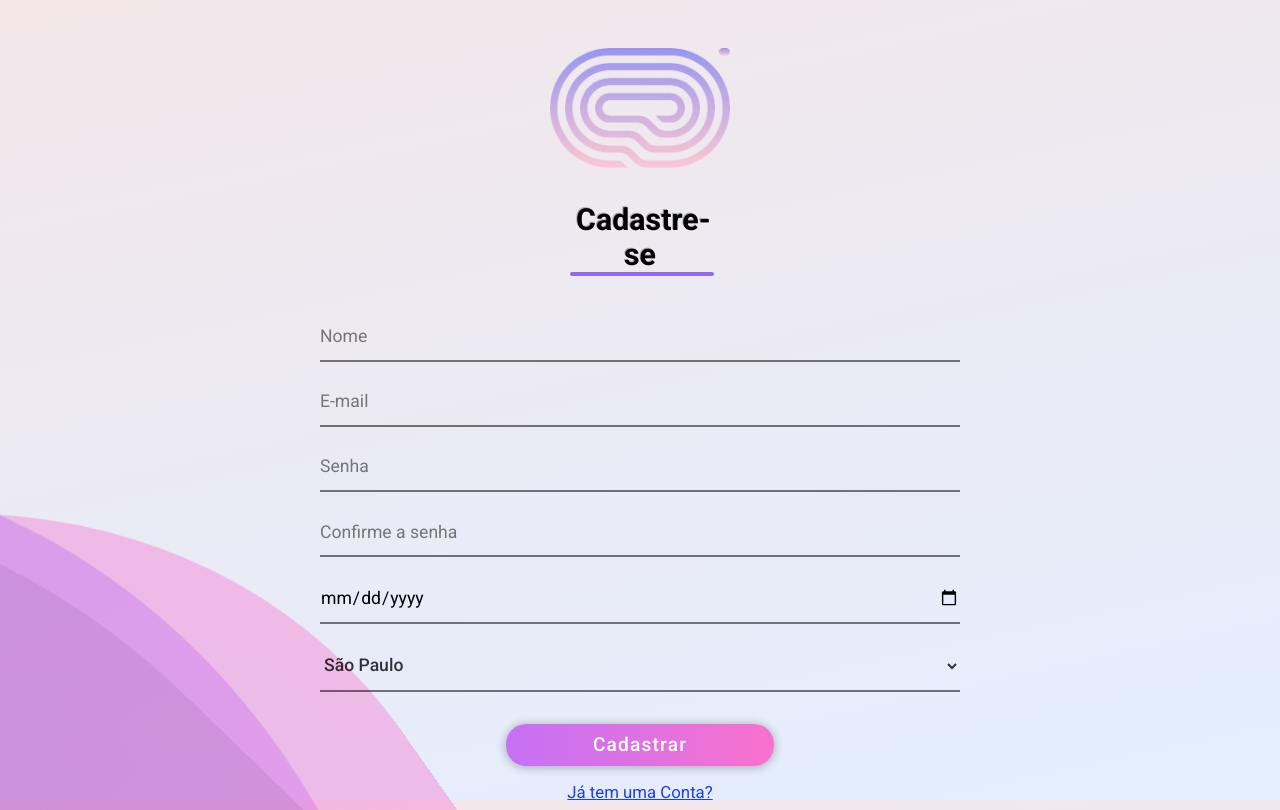
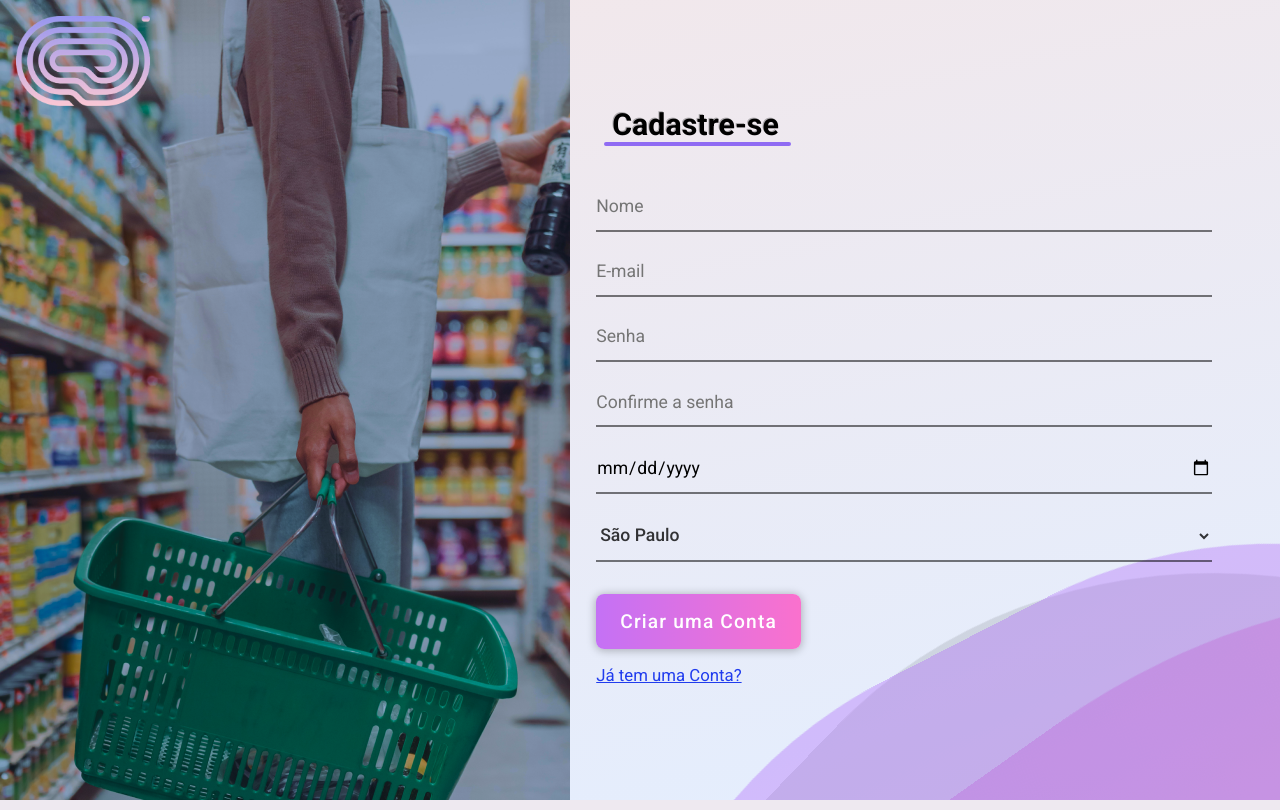
Before and after one commit to VictorLagunaR/listaMercado, a PHP site: page /cadastro.php in a window 1280 px wide. Run offline with PHP 8.4, Linux system fonts and the light colour scheme.

Commit message:
Criando responsividade na tela de cadastro e login e inicialização da responsividade nas telas de serviço

```diff
--- a/view/assets/css/cadastro.css
+++ b/view/assets/css/cadastro.css
@@ -297,19 +297,80 @@ body{
     transition: .2s ease-in;
 }
 
+.main__aside{
+  display: none;
+  width: 50%;
+  height: 100vh;
+  overflow: hidden;
+}
+
 /*Mensagens de erro e sucesso*/
 
 @media screen and (min-width:1200px) {
+  .box{
+    right: -180vw;
+    bottom: -95vw;
+  }
+  body{
+    position: relative;
+    justify-content: center;
+    background: linear-gradient(153.97deg, #F3E7E9 0%, #E3EEFF 99.99%, #E3EEFF 101%);
+    overflow: hidden;
+  }
+    .principal{
+        width: 100vw;
+        height: 100vh;
+        justify-content:unset;
+        align-items: center;
+        flex-direction: row;
+
+    }
+
+    .main__aside{
+      display: block;
+    }
+
+    .logo{
+      position: absolute;
+      top: 1rem;
+      left: 1rem;
+      width: max-content;
+      margin: 0;
+    }
+
+    .logo__img{
+      height: 90px;
+    }
+
     .principal__login{
-        width: 50vw;
+        width: 60vw;
+        position: relative;
+        margin-left: 1rem;
     }
 
     .login__titulo{
-      width: 10vw;
+      width: fit-content;
+      align-self: flex-start;
+      margin-left: 1rem;
+      text-align: left;
+    }
+
+    .form__control{
+      width: 90%;
+      align-self: flex-start;
+    }
+
+    .form__botoes{
+      width: 100%;
+      align-items: flex-start;
     }
 
     .btnCadastrar{
       width: 30%;
+      border-radius: 8px;
+      height: 55px;
+      width: max-content;
+      padding: 1rem 1.5rem;
     }
 
     .btnCadastrar:hover{
--- a/view/cadastro.php
+++ b/view/cadastro.php
@@ -16,6 +16,9 @@
         <div class='wave -three'></div>
     </div>
     <main class="principal">
+        <div class="main__aside">
+            <img src="assets/imagens/mercadoCadastro.png">
+        </div>
         <div class="logo">
             <img src="assets/imagens/logo.png" alt="logo" class="logo__img">
         </div>
@@ -77,7 +80,7 @@
                 </div>
 
                 <div class="form__botoes">
-                    <input type="submit" value="Cadastrar" class="btnCadastrar" required>
+                    <input type="submit" value="Criar uma Conta" class="btnCadastrar" required>
                     <a href="index.php" class="botoes__link">Já tem uma Conta?</a>
                 </div>
             </form>
--- a/view/index.php
+++ b/view/index.php
@@ -28,13 +28,14 @@
         <div class="logo">
             <img src="assets/imagens/logo.png" alt="logo" class="logo__img">
         </div>
+
+        <form class="main__login" action="../Model/LoginConectar.php" method="POST">
         <?php
             if (isset($_SESSION['msg'])) {
                 echo '<spam class = "erro">' . $_SESSION['msg'] . '</spam>';
                 unset($_SESSION['msg']);
             }
         ?>
-        <form class="main__login" action="../Model/LoginConectar.php" method="POST">
             <div class="login__box">
                 <label for="" class="login__label"><img src="assets/imagens/email-icon.png" alt=""></label>
                 <input type="email" class="login__input" name="email" placeholder="Login">
@@ -52,11 +53,12 @@
             </div>
             <div class="login__buttons">
                 <input type="submit" value="Login" id="btnLogin">
+                <a href="#" class="buttons__link">Esqueci a minha senha</a>
                 <p class="buttons__descricao">
                     Não tem uma conta?
                 </p>
                 <a href="cadastro.php" class="buttons__link">Cadastre-se agora!</a>
-                <a href="#" class="buttons__link">Esqueci a minha senha</a>
+
             </div>
         </form>
     </main>
```
Also changed, not shown: view/assets/css/header.css (+0 -18 lines), view/assets/css/login.css (+44 -2 lines), view/assets/css/sistema.css (+56 -0 lines), view/assets/imagens/mercadoCadastro.png (added).
